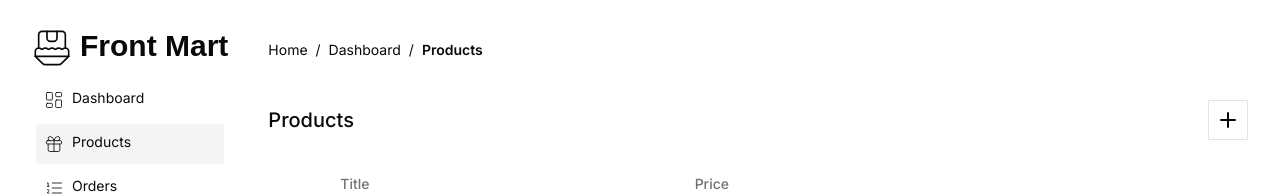
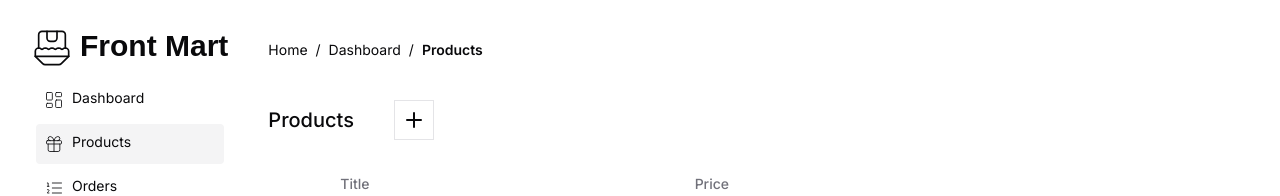
Before and after one commit to StepAsideLiL/front-mart, a Next.js app: page /dashboard/products in a window 1280 px wide. Shown: the top 196 px of the page. Built offline with nearby package versions, Linux system fonts and the light colour scheme; no server answers; the database is empty; a web font is replaced by a local one.

Commit message:
change site title and add button layout and add sr-only "Add Product"

```diff
--- a/app/(dashboard)/dashboard/products/page.tsx
+++ b/app/(dashboard)/dashboard/products/page.tsx
@@ -13,11 +13,12 @@ export const metadata: Metadata = {
 const ProductsPage = () => {
   return (
     <>
-      <section className="flex items-center justify-between">
+      <section className="flex items-center gap-10">
         <Title variant={"xl"}>Products</Title>
 
         <Button asChild variant={"outline"} size={"icon"}>
           <Link href={"/product/add-new"}>
+            <span className="sr-only">Add Product</span>
             <Plus />
           </Link>
         </Button>
```
